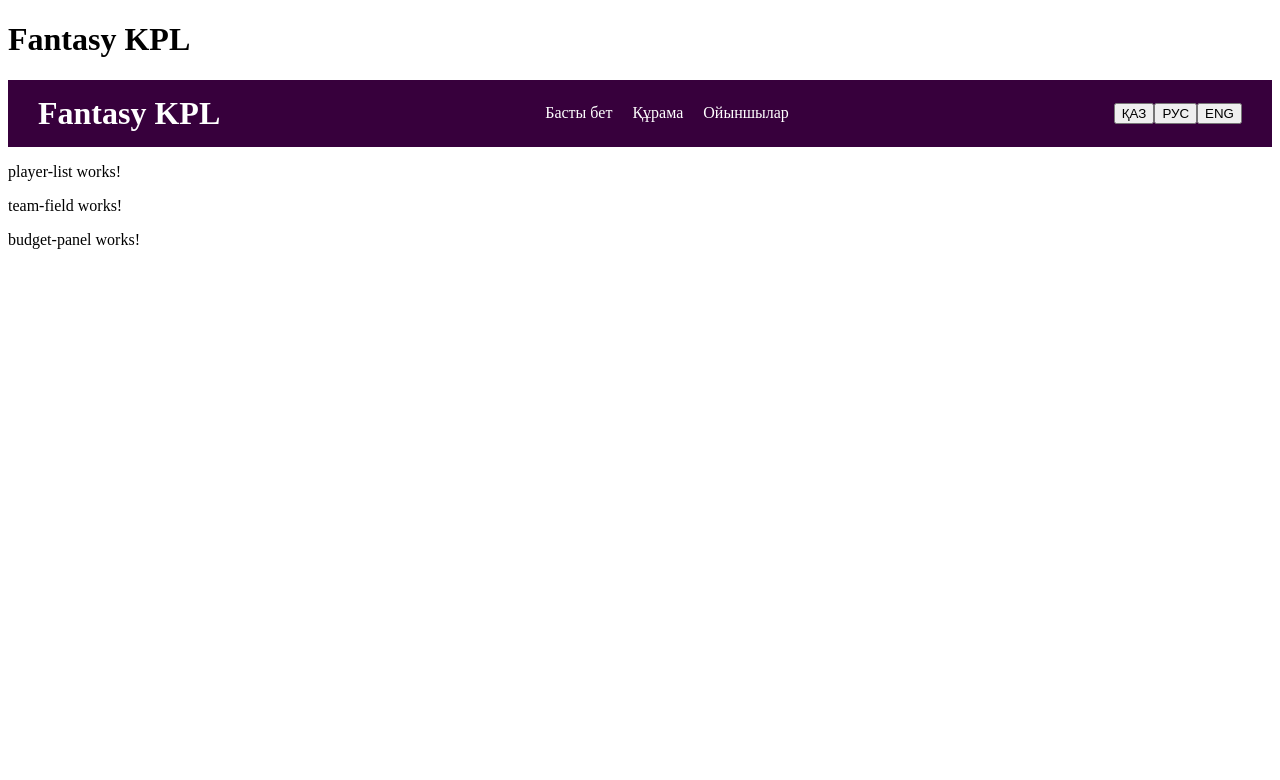
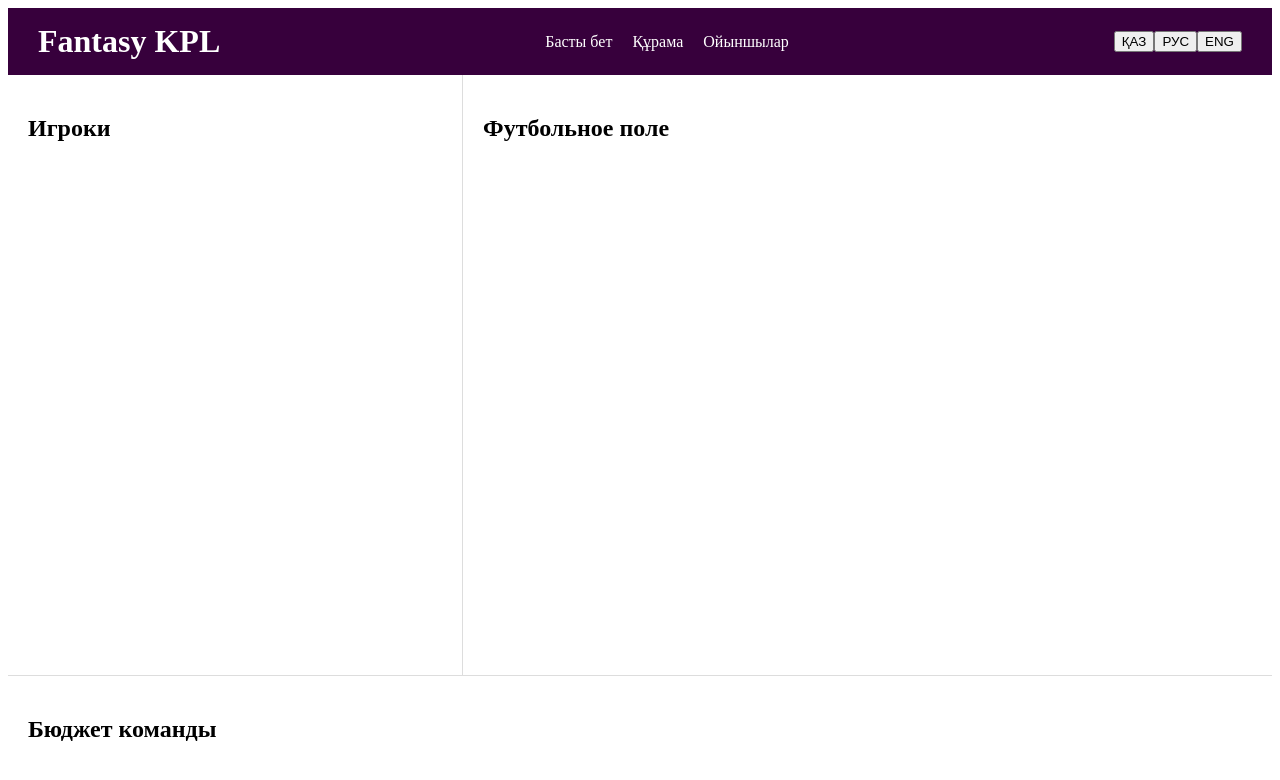
Before and after one commit to eraxa7/fantasy-kpl, an Angular app: page / in a window 1280 px wide. Shown: the top 780 px of the page. Built offline with nearby package versions, Linux system fonts and the light colour scheme.

Commit message:
Create header and main page layout

```diff
--- a/src/app/app.css
+++ b/src/app/app.css
@@ -0,0 +1,20 @@
+.main-layout {
+  display: flex;
+  min-height: 600px;
+}
+
+.left-panel {
+  width: 35%;
+  border-right: 1px solid #ddd;
+  padding: 20px;
+}
+
+.right-panel {
+  width: 65%;
+  padding: 20px;
+}
+
+.bottom-panel {
+  border-top: 1px solid #ddd;
+  padding: 20px;
+}
--- a/src/app/app.html
+++ b/src/app/app.html
@@ -1,9 +1,18 @@
-<h1>Fantasy KPL</h1>
 
 <app-header></app-header>
 
-<app-player-list></app-player-list>
+<div class="main-layout">
 
-<app-team-field></app-team-field>
+  <div class="left-panel">
+    <app-player-list></app-player-list>
+  </div>
 
-<app-budget-panel></app-budget-panel>
+  <div class="right-panel">
+    <app-team-field></app-team-field>
+  </div>
+
+</div>
+
+<div class="bottom-panel">
+  <app-budget-panel></app-budget-panel>
+</div>
--- a/src/app/components/budget-panel/budget-panel.html
+++ b/src/app/components/budget-panel/budget-panel.html
@@ -1 +1 @@
-<p>budget-panel works!</p>
+<h2>Бюджет команды</h2>
--- a/src/app/components/player-list/player-list.html
+++ b/src/app/components/player-list/player-list.html
@@ -1 +1 @@
-<p>player-list works!</p>
+<h2>Игроки</h2>
--- a/src/app/components/team-field/team-field.html
+++ b/src/app/components/team-field/team-field.html
@@ -1 +1 @@
-<p>team-field works!</p>
+<h2>Футбольное поле</h2>
```
